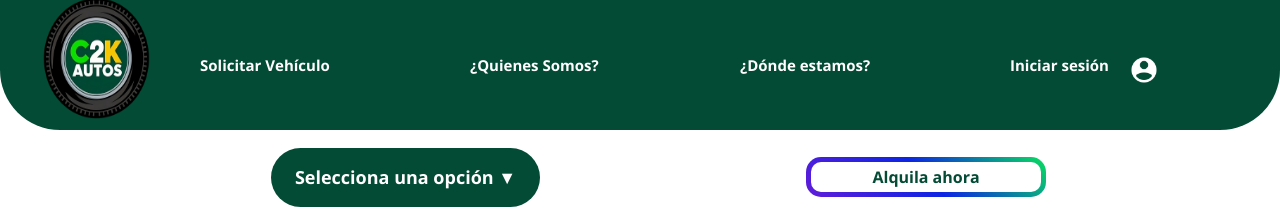
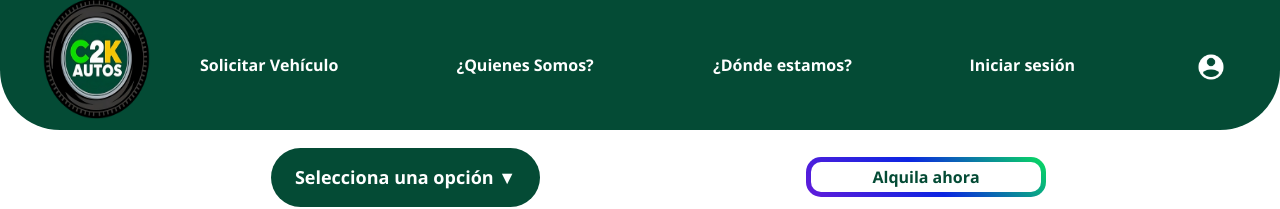
Before and after one commit to CristianGC006/C2K-Autos, a React (Vite) app: page / in a window 1280 px wide. Shown: the top 209 px of the page. Built offline with nearby package versions, Linux system fonts and the light colour scheme; a web font is replaced by a local one.

Commit message:
feat: añadir simple-parallax-js y mejorar estilos de encabezado y sección principal

```diff
--- a/package.json
+++ b/package.json
@@ -17,6 +17,7 @@
     "react": "^19.0.0",
     "react-dom": "^19.0.0",
     "react-router-dom": "^7.5.1",
+    "simple-parallax-js": "^6.2.1",
     "sweetalert2": "^11.6.13"
   },
   "devDependencies": {
--- a/src/components/Header.jsx
+++ b/src/components/Header.jsx
@@ -1,11 +1,9 @@
 import C2KLogoNoBackground from "../assets/C2K-LogoNoBackground.png";
 import UserNavImg from "../assets/UserNavImg.png";
-import ButtonCatalog from "./ButtonCatalog";
-import ButtonMain from "./ButtonMain";
-import SectionOne from "./SectionOne";
-import '../index.css';
-import { Link } from "react-router-dom";
+import './header.css';
+import { Link, useNavigate } from "react-router-dom";
 export default function Header() {
+    const navigate = useNavigate();
     return(
         <header className="header">
         <nav className="nav-bar">
@@ -21,9 +19,9 @@ export default function Header() {
                 <li>
                     <a href="#">¿Dónde estamos?</a>
                 </li>
-                <li className="user-container">
+                <li className="user-container-login">
                     <Link to="/Login">Iniciar sesión</Link>
-                    <img className="img-user" src={UserNavImg} alt="User" />
+                    <img className="img-user" src={UserNavImg} alt="User" onClick={() => navigate("/Login")}/>
                 </li>
             </ul>
         </nav>
--- a/src/components/SectionOne.jsx
+++ b/src/components/SectionOne.jsx
@@ -1,8 +1,9 @@
 import ButtonMain from "./ButtonMain";
 import ButtonCatalog from "./ButtonCatalog";
-import "../index.css";
+import "../pages/principalPage.css";
 import ButtonVehicle from "./ButtonMain";
 function SectionOne() {
+
   return (
     <>
       <div className="container-buttons">
@@ -11,6 +12,7 @@ function SectionOne() {
       </div>
       <section className="section-one">
         <div className="section-one-containerImg"></div>
+
         <div className="section-one-containerText">
         <h2 className="section-one-div-two-h2">BIENVENIDO A C2K AUTOS</h2>
           <p className="section-one-div-two-p">
--- a/src/components/components.css
+++ b/src/components/components.css
@@ -117,7 +117,7 @@
   }
 
   .card {
-    background-color: #ffde59; /* Fondo amarillo */
+    background-color: #fffdfd;
     border-radius: 20px;
     padding: 20px;
     width: 300px;
--- /dev/null
+++ b/src/components/header.css
@@ -0,0 +1,77 @@
+.header{
+  height: 90px;
+  width: 100%;
+}
+.logo{
+  width: 200px;
+  height: 180px;
+}
+.img-user{
+  width: 30px;
+  height: 30px;
+  cursor: pointer;
+}
+.img-user:hover{
+  transform: scale(1.2);
+  transition: ease-in-out 0.5s;
+
+}
+.nav-bar{
+  height: 130px;
+  width: 100%;
+  background-color: #044b35;
+  border-bottom-left-radius: 60px;
+  border-bottom-right-radius: 60px;
+  display: flex;
+
+  align-items: center;
+}
+.nav-list{
+  display: flex;
+  justify-content: center;
+  align-items: center;
+  width: 100%;
+  height: 100%;
+  color: white;
+}
+.nav-list li{
+  text-decoration: none;
+  color: white;
+  width: 90%;
+  height: 20%;
+  display: flex;
+  justify-content:space-between;
+  align-self:center;
+}
+.nav-list li a{
+  text-decoration: none;
+  color: white;
+  width: 100%;
+  height: 100%;
+  display: flex;
+  gap: 10px;
+  align-items: center;
+  font-size: 16px;
+  position: relative;
+  font-weight: bold;
+}
+
+.user-container-login{
+   margin-right: 5%;
+}
+
+.nav-list a::after, .nav-list a::before{
+    content: "";
+    position: absolute;
+    bottom: -5px;
+    left: 1;
+    width: 45%;
+    height: 3px; /* Grosor de la línea */
+    background-color: #ffffff; /* Color de la línea */
+    transform: scaleX(0);
+    transition: transform 0.3s ease-in-out;
+}
+.nav-list a:hover::after{
+    transform: scaleX(1.2);
+    color: #ffde59;
+}
--- a/src/pages/principalPage.css
+++ b/src/pages/principalPage.css
@@ -15,57 +15,7 @@
   width: 100%;
 }
 
-.header{
-  height: 90px;
-  width: 100%;
-}
-.logo{
-  width: 200px;
-  height: 180px;
-}
-.img-user{
-  width: 30px;
-  height: 30px;
-  margin-right: 45%;
-}
-.nav-bar{
-  height: 130px;
-  width: 100%;
-  background-color: #044b35;
-  border-bottom-left-radius: 60px;
-  border-bottom-right-radius: 60px;
-  display: flex;
-  justify-content: center;
-  align-items: center;
-}
-.nav-list{
-  display: flex;
-  justify-content: space-around;
-  align-items:center;
-  width: 100%;
-  height: 80%;
-  color: white;
-}
-.nav-list li{
-  text-decoration: none;
-  color: white;
-  width: 100%;
-  height: 20%;
-  display: flex;
-  justify-content:space-between;
-  align-self:center;
-}
-.nav-list li a{
-  text-decoration: none;
-  color: white;
-  width: 100%;
-  height: 100%;
-  display: flex;
-  justify-content:space-between;
-  align-items: center;
-  font-size: 15px;
-  font-weight: bold;
-}
+
 
 .container-buttons{
   display: flex;
@@ -116,7 +66,7 @@
   background-position: center;
   width: 41%;
   height: 100%;
-  border-bottom-right-radius: 100%; /* Crea la forma de cuarto de círculo */
+  border-bottom-right-radius: 100%;
   overflow: hidden;
   position: relative;
   top: 0;
```
Also changed, not shown: 1 other file (tests, documents, lock files or other folders).
